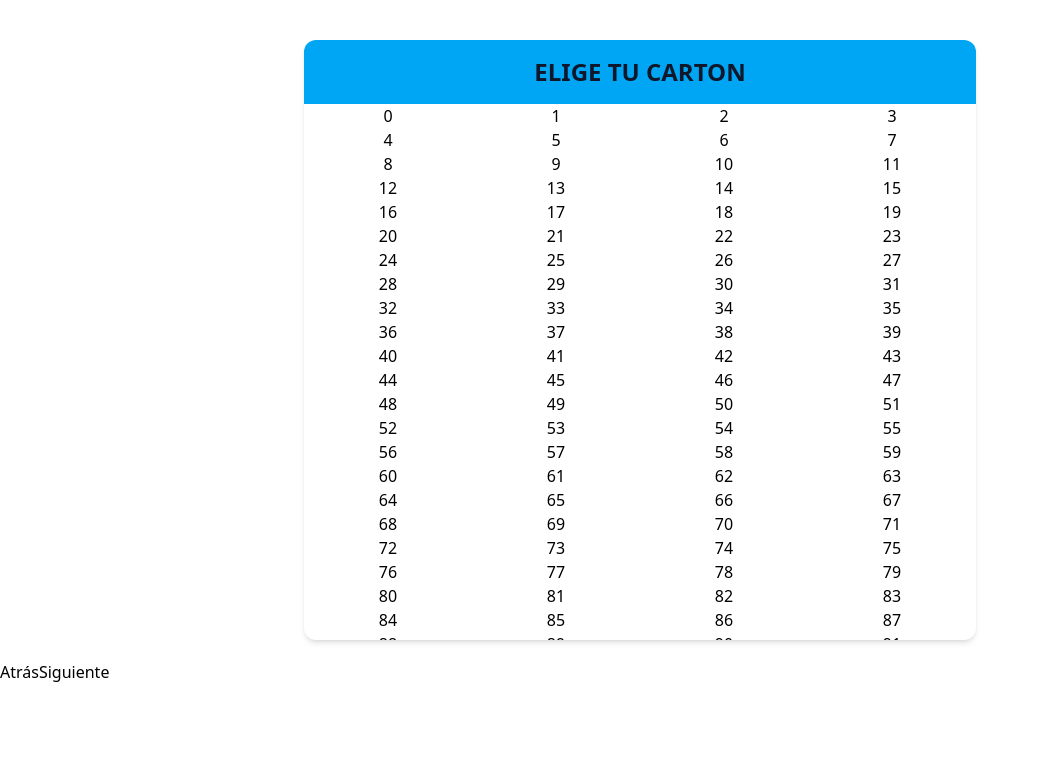
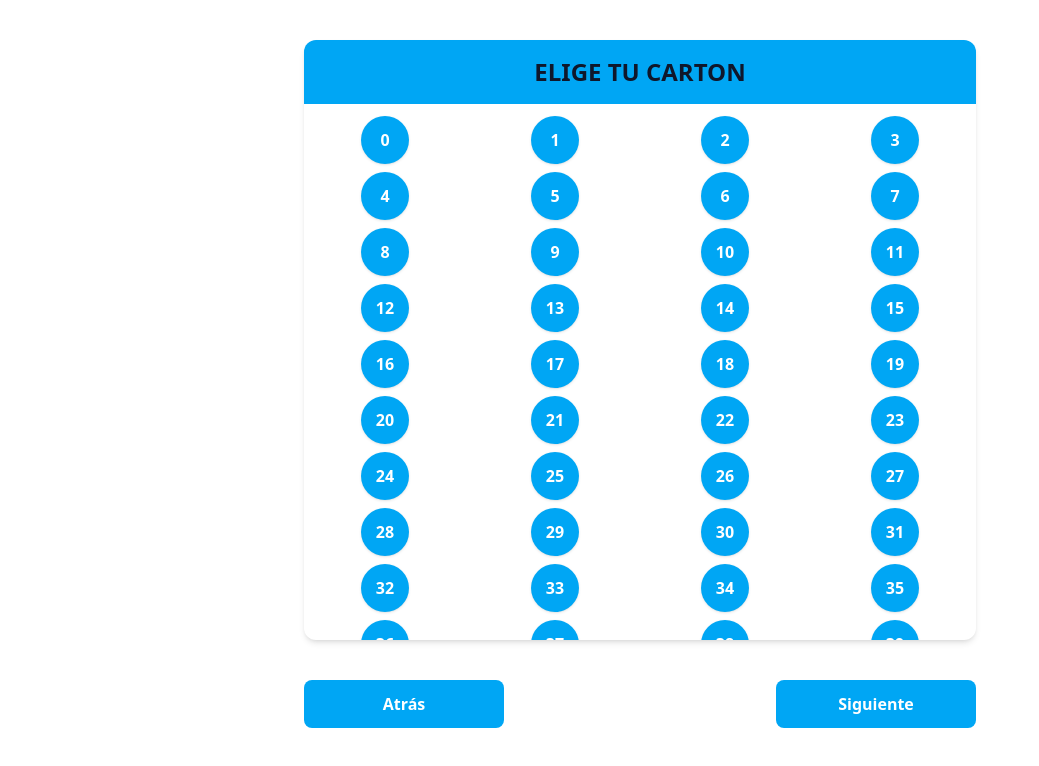
Before and after one commit to bkmasterho/react-bingo, a React (Vite) app: page /comprarCartones in a window 1280 px wide. Both pictures are taken after typing "5", "Sample", "5551234" into the empty fields and a click on the button "Siguiente". Shown: the top 766 px of the page, without its empty margins (0-1039 px from the left). Built offline with nearby package versions, Linux system fonts and the light colour scheme.

Commit message:
agg estilos 1

```diff
--- a/src/views/FormCompraCartones.jsx
+++ b/src/views/FormCompraCartones.jsx
@@ -44,16 +44,22 @@ export default function MultiStepForm() {
 
         <StepComponent />
 
-        <div style={{ marginTop: 20 }}>
+            <div className="flex max-w-2xl mx-auto mt-10">
+
                 {step > 0 && (
-            <button type="button" onClick={() => setStep(step - 1)}>
+                  <button
+                    className="w-50 py-3 bg-sky-500 text-white font-bold rounded-lg hover:bg-sky-600 transition cursor-pointer"
+                    type="button" onClick={() => setStep(step - 1)}>
                       Atrás
                   </button>
                 )}
 
-          <button type="submit">
+                <button type="submit"
+                  className="w-50 py-3 bg-sky-500 text-white font-bold rounded-lg hover:bg-sky-600 transition cursor-pointer ml-auto">
                   {step === steps.length - 1 ? "Finalizar" : "Siguiente"}
                 </button>
+
+
             </div>
 
       </form>
--- a/src/views/stepsForm/CompraCarton1.jsx
+++ b/src/views/stepsForm/CompraCarton1.jsx
@@ -55,15 +55,20 @@ export default function Step1() {
                       />
                   </div>
 
-                  <button
-                      className="w-full py-3 bg-sky-500 text-white font-bold rounded-lg hover:bg-sky-600 transition">
-                      Comprar Cartones
-                  </button>
+
               </div>
           </div>
 
           {
+
             /*
+
+            <button
+                className="w-full py-3 bg-sky-500 text-white font-bold rounded-lg hover:bg-sky-600 transition">
+                Comprar Cartones
+            </button>
+
+
             <h2>Paso 1: Información personal</h2>
 
             <div>
--- a/src/views/stepsForm/CompraCarton2.jsx
+++ b/src/views/stepsForm/CompraCarton2.jsx
@@ -18,21 +18,23 @@ export default function Step2() {
 
       <div className="max-w-2xl mx-auto rounded-xl shadow-md h-150 mt-10 overflow-y-auto">
 
-      <div className="p-4 bg-sky-500 p-4 bg-sky-500 sticky top-0 z-10">
-
+      <div className="p-4 bg-sky-500 p-4 bg-sky-500 sticky top-0 z-10 mb-3">
             <h2 className="text-2xl text-slate-900 font-bold uppercase text-center"> Elige tu carton </h2>
       </div>
 
 
-          <div className="grid grid-cols-4 place-items-center">
+          <div className="grid grid-cols-4 place-items-center gap-2">
+              {arrNums.map((valor, index) => (
+                <button
+                  key={index}
+                  className="w-12 h-12 flex items-center justify-center rounded-full shadow cursor-pointer
+                 bg-sky-500 text-white font-semibold hover:bg-sky-600 transition"
+                >
+                  {valor}
+                </button>
+              ))}
+          </div>
 
-              {
-                arrNums.map( (valor, index) => (
-                  <h1 key={index}>{valor}</h1>
-                ))
-              }
-
-          </div>
         </div>
 
       {
```
Lines whose indentation alone changed are shown as unchanged.
